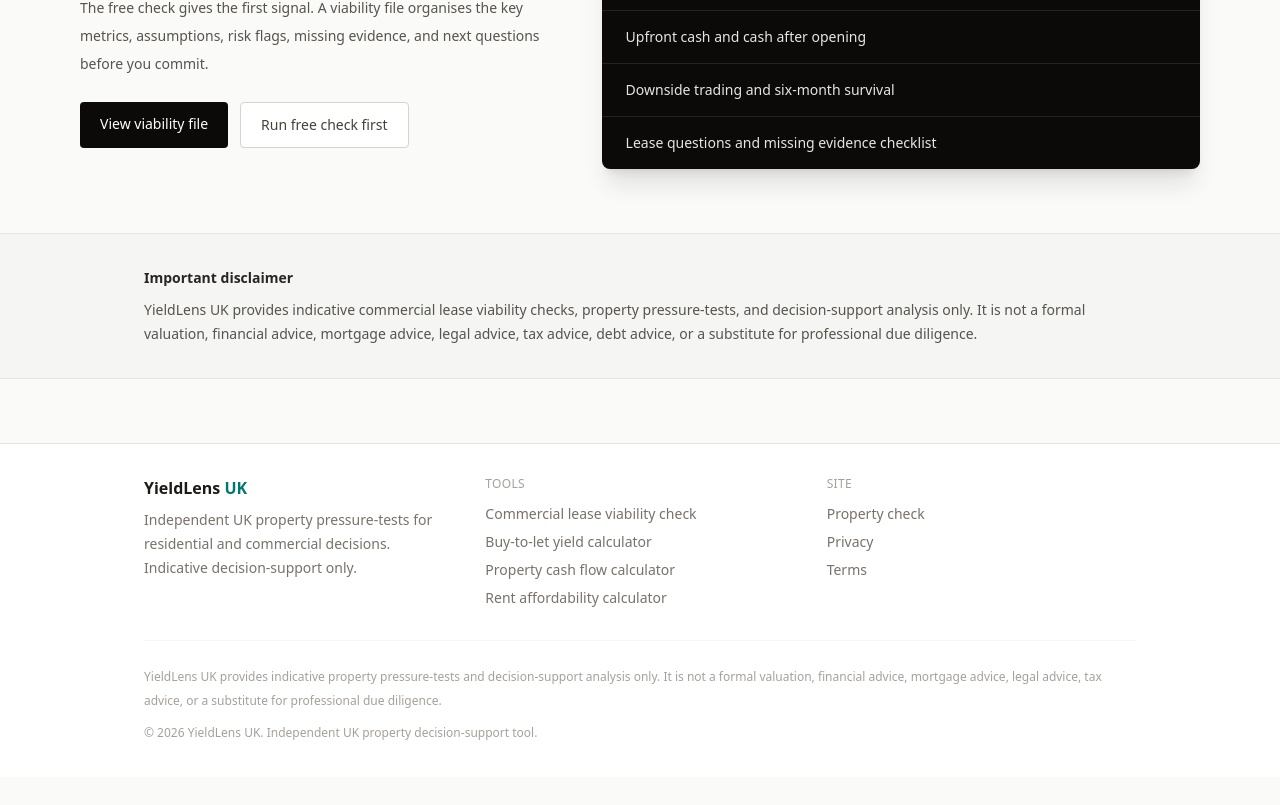
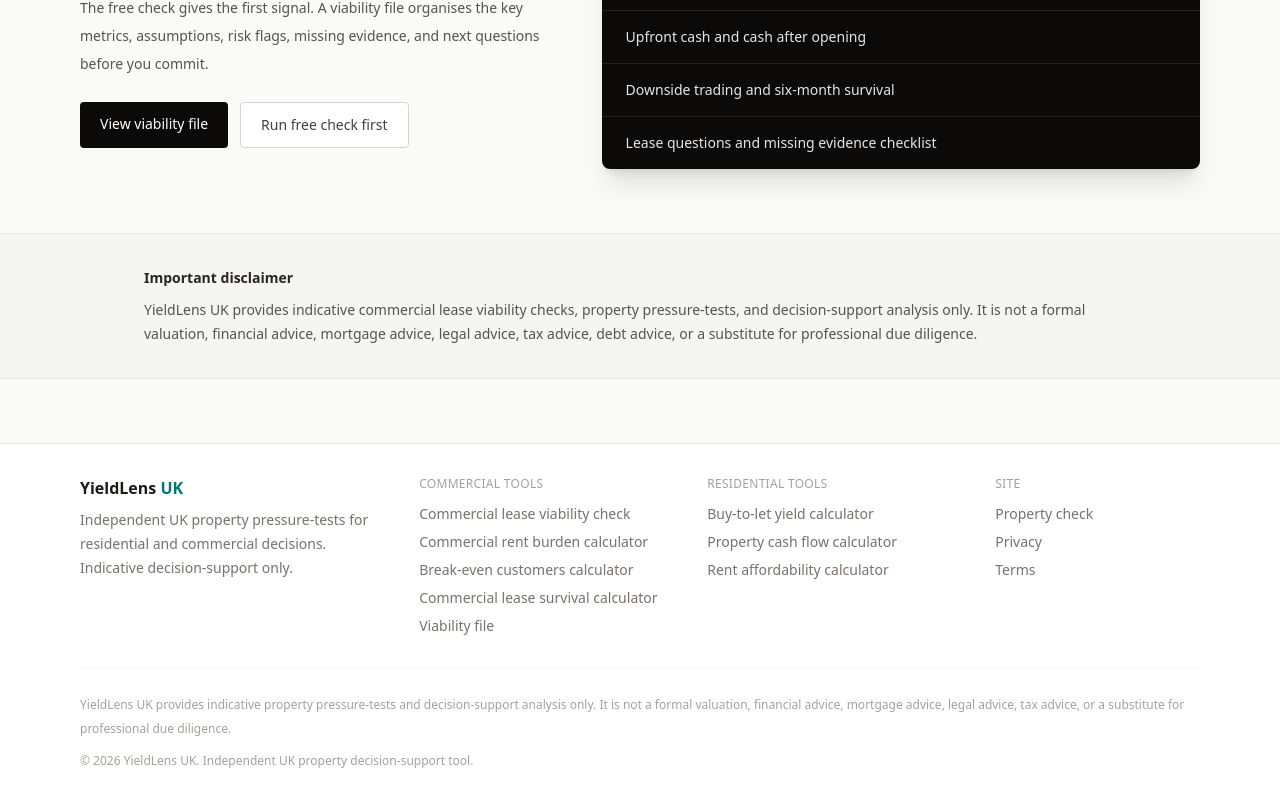
Before and after one commit to samueljcarlon/yieldlens-uk, a Next.js app: page / in a window 1280 px wide. Shown: the part 2566-3371 px from the top of the page. Before the commit the page ends 3343 px from the top, so only its background shows below. Built offline with nearby package versions, Linux system fonts and the light colour scheme.

Commit message:
Improve commercial tools internal linking

```diff
--- a/components/Footer.tsx
+++ b/components/Footer.tsx
@@ -3,8 +3,8 @@
 export default function Footer() {
   return (
     <footer className="border-t border-stone-200 bg-white mt-16">
-      <div className="max-w-5xl mx-auto px-4 py-8">
-        <div className="grid grid-cols-1 md:grid-cols-3 gap-8">
+      <div className="max-w-6xl mx-auto px-4 py-8">
+        <div className="grid grid-cols-1 sm:grid-cols-2 lg:grid-cols-[1.2fr_1fr_1fr_0.8fr] gap-8">
           <div>
             <p className="font-semibold text-stone-900">
               YieldLens <span className="text-teal-700">UK</span>
@@ -18,7 +18,7 @@
 
           <div>
             <p className="text-xs uppercase tracking-wide text-stone-400 font-medium mb-3">
-              Tools
+              Commercial tools
             </p>
 
             <div className="space-y-2 text-sm">
@@ -26,6 +26,30 @@
                 Commercial lease viability check
               </Link>
 
+              <Link href="/commercial-rent-burden-calculator" className="block text-stone-500 hover:text-stone-900">
+                Commercial rent burden calculator
+              </Link>
+
+              <Link href="/break-even-customers-calculator" className="block text-stone-500 hover:text-stone-900">
+                Break-even customers calculator
+              </Link>
+
+              <Link href="/commercial-lease-survival-calculator" className="block text-stone-500 hover:text-stone-900">
+                Commercial lease survival calculator
+              </Link>
+
+              <Link href="/viability-file" className="block text-stone-500 hover:text-stone-900">
+                Viability file
+              </Link>
+            </div>
+          </div>
+
+          <div>
+            <p className="text-xs uppercase tracking-wide text-stone-400 font-medium mb-3">
+              Residential tools
+            </p>
+
+            <div className="space-y-2 text-sm">
               <Link href="/buy-to-let-yield-calculator" className="block text-stone-500 hover:text-stone-900">
                 Buy-to-let yield calculator
               </Link>
```
